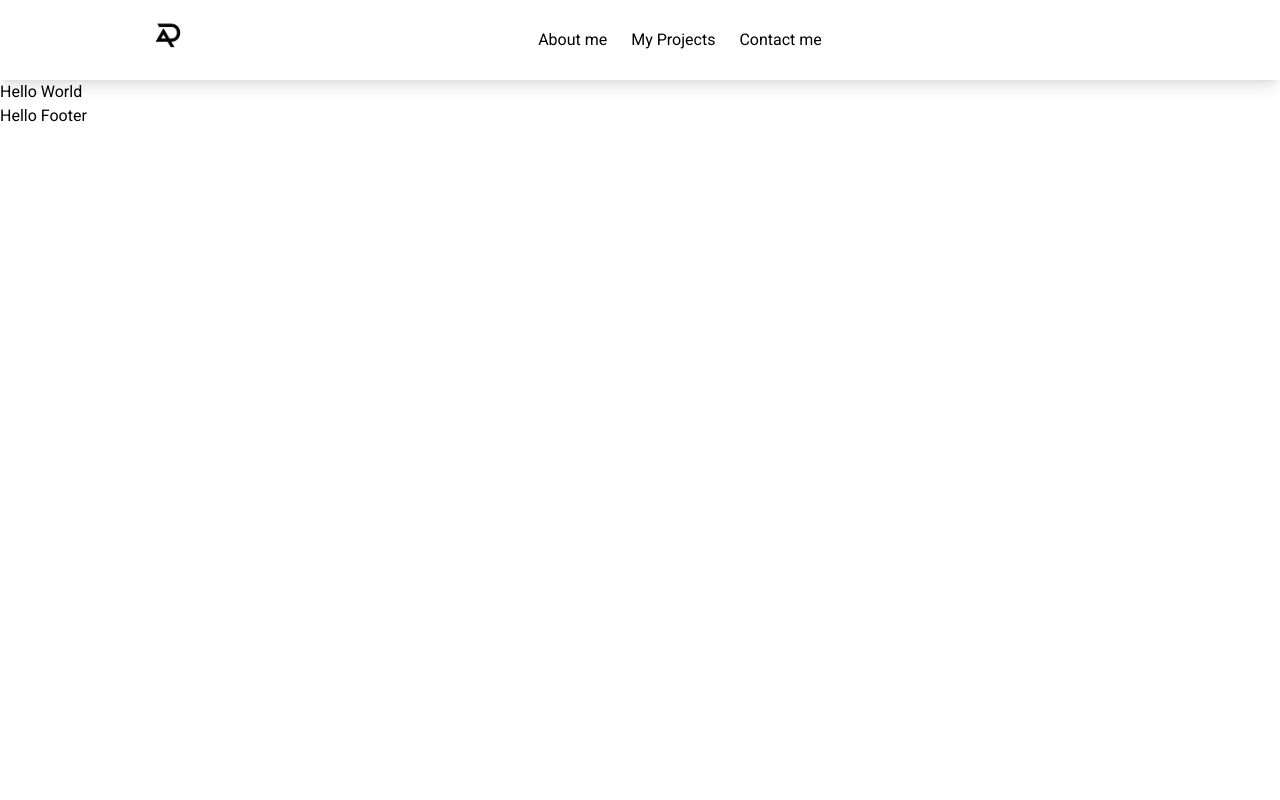
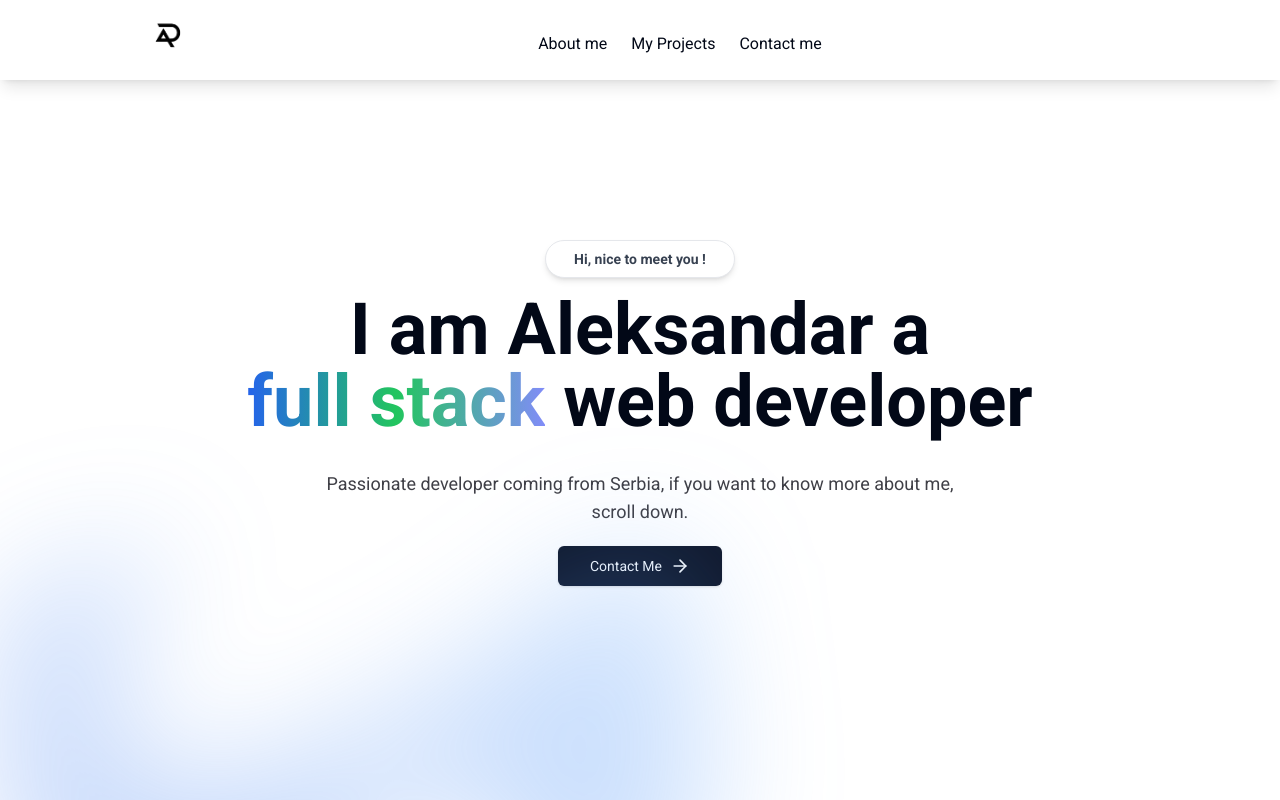
Before and after one commit to Aleksandar22full/my-website, a Next.js app: page / in a window 1280 px wide. Shown: the top 800 px of the page. Built offline with nearby package versions, Linux system fonts and the light colour scheme.

Commit message:
hero section and smooth scrolling

```diff
--- a/app/globals.css
+++ b/app/globals.css
@@ -1,3 +1,76 @@
 @tailwind base;
 @tailwind components;
 @tailwind utilities;
+
+@layer base {
+  :root {
+    --background: 0 0% 100%;
+    --foreground: 222.2 84% 4.9%;
+
+    --card: 0 0% 100%;
+    --card-foreground: 222.2 84% 4.9%;
+
+    --popover: 0 0% 100%;
+    --popover-foreground: 222.2 84% 4.9%;
+
+    --primary: 222.2 47.4% 11.2%;
+    --primary-foreground: 210 40% 98%;
+
+    --secondary: 210 40% 96.1%;
+    --secondary-foreground: 222.2 47.4% 11.2%;
+
+    --muted: 210 40% 96.1%;
+    --muted-foreground: 215.4 16.3% 46.9%;
+
+    --accent: 210 40% 96.1%;
+    --accent-foreground: 222.2 47.4% 11.2%;
+
+    --destructive: 0 84.2% 60.2%;
+    --destructive-foreground: 210 40% 98%;
+
+    --border: 214.3 31.8% 91.4%;
+    --input: 214.3 31.8% 91.4%;
+    --ring: 222.2 84% 4.9%;
+
+    --radius: 0.5rem;
+  }
+
+  .dark {
+    --background: 222.2 84% 4.9%;
+    --foreground: 210 40% 98%;
+
+    --card: 222.2 84% 4.9%;
+    --card-foreground: 210 40% 98%;
+
+    --popover: 222.2 84% 4.9%;
+    --popover-foreground: 210 40% 98%;
+
+    --primary: 210 40% 98%;
+    --primary-foreground: 222.2 47.4% 11.2%;
+
+    --secondary: 217.2 32.6% 17.5%;
+    --secondary-foreground: 210 40% 98%;
+
+    --muted: 217.2 32.6% 17.5%;
+    --muted-foreground: 215 20.2% 65.1%;
+
+    --accent: 217.2 32.6% 17.5%;
+    --accent-foreground: 210 40% 98%;
+
+    --destructive: 0 62.8% 30.6%;
+    --destructive-foreground: 210 40% 98%;
+
+    --border: 217.2 32.6% 17.5%;
+    --input: 217.2 32.6% 17.5%;
+    --ring: 212.7 26.8% 83.9%;
+  }
+}
+
+@layer base {
+  * {
+    @apply border-border;
+  }
+  body {
+    @apply bg-background text-foreground;
+  }
+}
--- a/app/layout.tsx
+++ b/app/layout.tsx
@@ -20,7 +20,7 @@ export default function RootLayout({
   children: React.ReactNode;
 }>) {
   return (
-    <html lang="en">
+    <html lang="en" className="!scroll-smooth">
       <body className={roboto.className}>
         <Navbar />
         {children}
--- a/app/page.tsx
+++ b/app/page.tsx
@@ -1,3 +1,63 @@
+import About from "@/components/About";
+import MaxWidthWrapper from "@/components/MaxWidthWrapper";
+import { buttonVariants } from "@/components/ui/button";
+import { ArrowRight } from "lucide-react";
+import Image from "next/image";
+import Link from "next/link";
+
 export default function Home() {
-  return <div>Hello World</div>;
+  return (
+    <>
+      <MaxWidthWrapper className="mb-12 mt-28 sm:mt-40 flex flex-col items-center justify-center text-center">
+        <div className="mx auto mb-4 flex max-w-fit items-center justify-center space-x-2 overflow-hidden rounded-full border border-gray-200 bg-white px-7 py-2 shadow-md backdrop-blur transition-all hover:border-gray-300 hover:bg-white/50">
+          <p className="text-sm font-semibold text-gray-700">
+            Hi, nice to meet you !
+          </p>
+        </div>
+        <h1 className="max-w-4xl text-5xl font-bold md:text-6xl lg:text-7xl">
+          I am Aleksandar a{" "}
+          <span className="bg-gradient-to-r from-blue-600 via-green-500 to-indigo-400 inline-block text-transparent bg-clip-text">
+            full stack
+          </span>{" "}
+          web developer
+        </h1>
+        <p className="mt-8 max-w-prose text-zinc-700 sm:text-lg">
+          Passionate developer coming from Serbia, if you want to know more
+          about me, scroll down.
+        </p>
+
+        <Link
+          className={buttonVariants({
+            size: "lg",
+            className: "mt-5",
+          })}
+          href="#contact"
+        >
+          Contact Me <ArrowRight className="ml-2 h-5 w-5" />
+        </Link>
+      </MaxWidthWrapper>
+
+      <div>
+        <div className="relative isolate">
+          <div
+            aria-hidden="true"
+            className="pointer-events-none absolute inset-x-0 -top-40 -z-10 transform-gpu overflow-hidden blur-3xl sm:-top-80"
+          >
+            <div
+              style={{
+                clipPath:
+                  "polygon(74.1% 44.1%, 100% 61.6%, 97.5% 26.9%, 85.5% 0.1%, 80.7% 2%, 72.5% 32.5%, 60.2% 62.4%, 52.4% 68.1%, 47.5% 58.3%, 45.2% 34.5%, 27.5% 76.7%, 0.1% 64.9%, 17.9% 100%, 27.6% 76.8%, 76.1% 97.7%, 74.1% 44.1%)",
+              }}
+              className="relative left-[calc(50%-11rem)] aspect-[1155/678] w-[36.125rem] -translate-x-1/2 rotate-[30deg] bg-gradient-to-tr from-blue-600 to-blue-400 opacity-30 sm:left-[calc(50%-30rem)] sm:w-[72.1875rem]"
+            />
+          </div>
+
+          <div>
+            <div className="mx-auto"></div>
+          </div>
+        </div>
+      </div>
+      <About />
+    </>
+  );
 }
--- /dev/null
+++ b/components/About.tsx
@@ -0,0 +1,7 @@
+import React from "react";
+
+const About = () => {
+  return <div className="h-screen mt-72" id="about"></div>;
+};
+
+export default About;
--- a/components/Footer.tsx
+++ b/components/Footer.tsx
@@ -1,5 +1,5 @@
 const Footer = () => {
-  return <div>Hello Footer</div>;
+  return <div></div>;
 };
 
 export default Footer;
--- /dev/null
+++ b/components/MaxWidthWrapper.tsx
@@ -0,0 +1,23 @@
+import { cn } from "@/lib/utils";
+import { ReactNode } from "react";
+
+const MaxWidthWrapper = ({
+  className,
+  children,
+}: {
+  className?: string;
+  children: ReactNode;
+}) => {
+  return (
+    <div
+      className={cn(
+        "mx-auto w-full max-w-screen-xl px-2.5 md:px-20",
+        className
+      )}
+    >
+      {children}
+    </div>
+  );
+};
+
+export default MaxWidthWrapper;
--- a/components/Navbar.tsx
+++ b/components/Navbar.tsx
@@ -1,5 +1,5 @@
+import Logo from "./Logo";
 import Link from "next/link";
-import Logo from "./Logo";
 
 const Navbar = () => {
   return (
@@ -10,8 +10,10 @@ const Navbar = () => {
             <Logo />
           </Link>
           <div className=" h-full mx-auto">
-            <ul className="flex mt-5 p-2 gap-6 ">
-              <li className="cursor-pointer  hover:text-sky-700">About me</li>
+            <ul className="flex mt-5 p-3 gap-6 ">
+              <li className="cursor-pointer  hover:text-sky-700">
+                <Link href="#about">About me</Link>
+              </li>
               <li className="cursor-pointer hover:text-sky-700">My Projects</li>
               <li className="cursor-pointer hover:text-sky-700">Contact me</li>
             </ul>
--- /dev/null
+++ b/components/ui/button.tsx
@@ -0,0 +1,57 @@
+import * as React from "react"
+import { Slot } from "@radix-ui/react-slot"
+import { cva, type VariantProps } from "class-variance-authority"
+
+import { cn } from "@/lib/utils"
+
+const buttonVariants = cva(
+  "inline-flex items-center justify-center whitespace-nowrap rounded-md text-sm font-medium transition-colors focus-visible:outline-none focus-visible:ring-1 focus-visible:ring-ring disabled:pointer-events-none disabled:opacity-50",
+  {
+    variants: {
+      variant: {
+        default:
+          "bg-primary text-primary-foreground shadow hover:bg-primary/90",
+        destructive:
+          "bg-destructive text-destructive-foreground shadow-sm hover:bg-destructive/90",
+        outline:
+          "border border-input bg-background shadow-sm hover:bg-accent hover:text-accent-foreground",
+        secondary:
+          "bg-secondary text-secondary-foreground shadow-sm hover:bg-secondary/80",
+        ghost: "hover:bg-accent hover:text-accent-foreground",
+        link: "text-primary underline-offset-4 hover:underline",
+      },
+      size: {
+        default: "h-9 px-4 py-2",
+        sm: "h-8 rounded-md px-3 text-xs",
+        lg: "h-10 rounded-md px-8",
+        icon: "h-9 w-9",
+      },
+    },
+    defaultVariants: {
+      variant: "default",
+      size: "default",
+    },
+  }
+)
+
+export interface ButtonProps
+  extends React.ButtonHTMLAttributes<HTMLButtonElement>,
+    VariantProps<typeof buttonVariants> {
+  asChild?: boolean
+}
+
+const Button = React.forwardRef<HTMLButtonElement, ButtonProps>(
+  ({ className, variant, size, asChild = false, ...props }, ref) => {
+    const Comp = asChild ? Slot : "button"
+    return (
+      <Comp
+        className={cn(buttonVariants({ variant, size, className }))}
+        ref={ref}
+        {...props}
+      />
+    )
+  }
+)
+Button.displayName = "Button"
+
+export { Button, buttonVariants }
--- /dev/null
+++ b/lib/utils.ts
@@ -0,0 +1,6 @@
+import { type ClassValue, clsx } from "clsx"
+import { twMerge } from "tailwind-merge"
+
+export function cn(...inputs: ClassValue[]) {
+  return twMerge(clsx(inputs))
+}
--- a/tailwind.config.ts
+++ b/tailwind.config.ts
@@ -1,20 +1,80 @@
-import type { Config } from "tailwindcss";
+import type { Config } from "tailwindcss"
 
-const config: Config = {
+const config = {
+  darkMode: ["class"],
   content: [
-    "./pages/**/*.{js,ts,jsx,tsx,mdx}",
-    "./components/**/*.{js,ts,jsx,tsx,mdx}",
-    "./app/**/*.{js,ts,jsx,tsx,mdx}",
-  ],
+    './pages/**/*.{ts,tsx}',
+    './components/**/*.{ts,tsx}',
+    './app/**/*.{ts,tsx}',
+    './src/**/*.{ts,tsx}',
+	],
+  prefix: "",
   theme: {
+    container: {
+      center: true,
+      padding: "2rem",
+      screens: {
+        "2xl": "1400px",
+      },
+    },
     extend: {
-      backgroundImage: {
-        "gradient-radial": "radial-gradient(var(--tw-gradient-stops))",
-        "gradient-conic":
-          "conic-gradient(from 180deg at 50% 50%, var(--tw-gradient-stops))",
+      colors: {
+        border: "hsl(var(--border))",
+        input: "hsl(var(--input))",
+        ring: "hsl(var(--ring))",
+        background: "hsl(var(--background))",
+        foreground: "hsl(var(--foreground))",
+        primary: {
+          DEFAULT: "hsl(var(--primary))",
+          foreground: "hsl(var(--primary-foreground))",
+        },
+        secondary: {
+          DEFAULT: "hsl(var(--secondary))",
+          foreground: "hsl(var(--secondary-foreground))",
+        },
+        destructive: {
+          DEFAULT: "hsl(var(--destructive))",
+          foreground: "hsl(var(--destructive-foreground))",
+        },
+        muted: {
+          DEFAULT: "hsl(var(--muted))",
+          foreground: "hsl(var(--muted-foreground))",
+        },
+        accent: {
+          DEFAULT: "hsl(var(--accent))",
+          foreground: "hsl(var(--accent-foreground))",
+        },
+        popover: {
+          DEFAULT: "hsl(var(--popover))",
+          foreground: "hsl(var(--popover-foreground))",
+        },
+        card: {
+          DEFAULT: "hsl(var(--card))",
+          foreground: "hsl(var(--card-foreground))",
+        },
+      },
+      borderRadius: {
+        lg: "var(--radius)",
+        md: "calc(var(--radius) - 2px)",
+        sm: "calc(var(--radius) - 4px)",
+      },
+      keyframes: {
+        "accordion-down": {
+          from: { height: "0" },
+          to: { height: "var(--radix-accordion-content-height)" },
+        },
+        "accordion-up": {
+          from: { height: "var(--radix-accordion-content-height)" },
+          to: { height: "0" },
+        },
+      },
+      animation: {
+        "accordion-down": "accordion-down 0.2s ease-out",
+        "accordion-up": "accordion-up 0.2s ease-out",
       },
     },
   },
-  plugins: [],
-};
-export default config;
+  plugins: [require("tailwindcss-animate")],
+} satisfies Config
+
+export default config
```
Also changed, not shown: package.json (+9 -1 lines), components.json (added), 1 other file (tests, documents, lock files or other folders).
